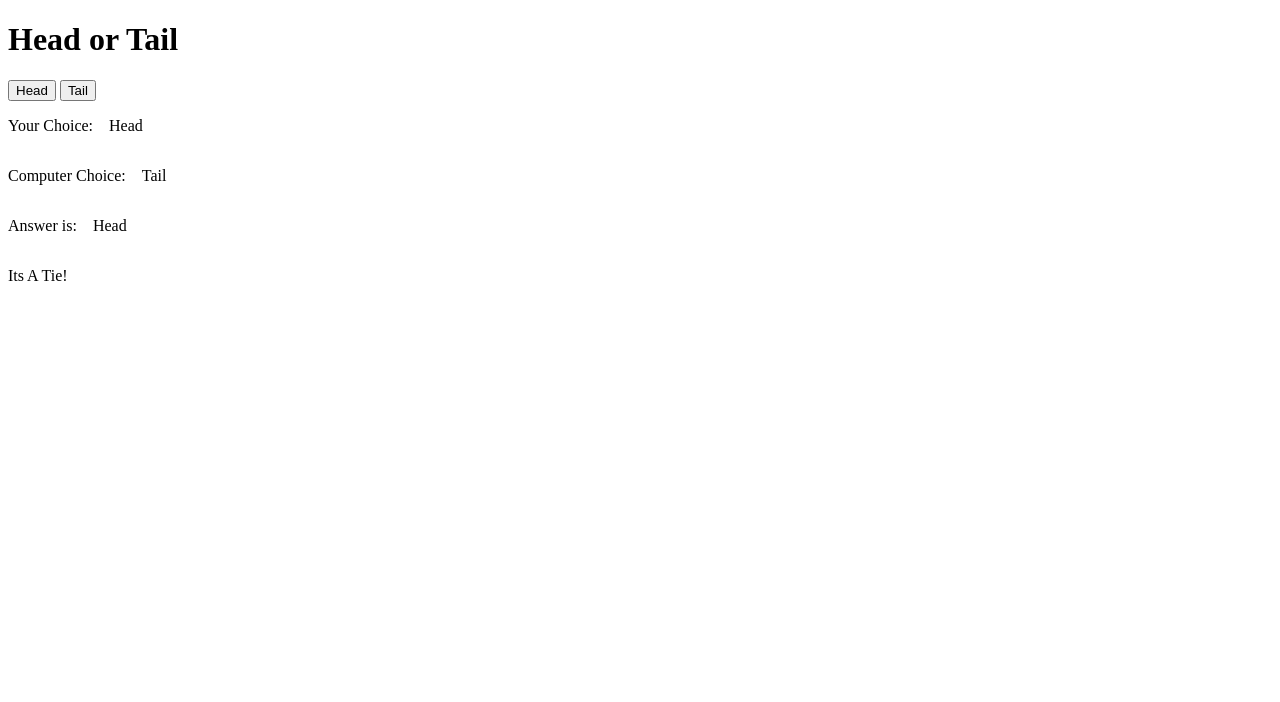
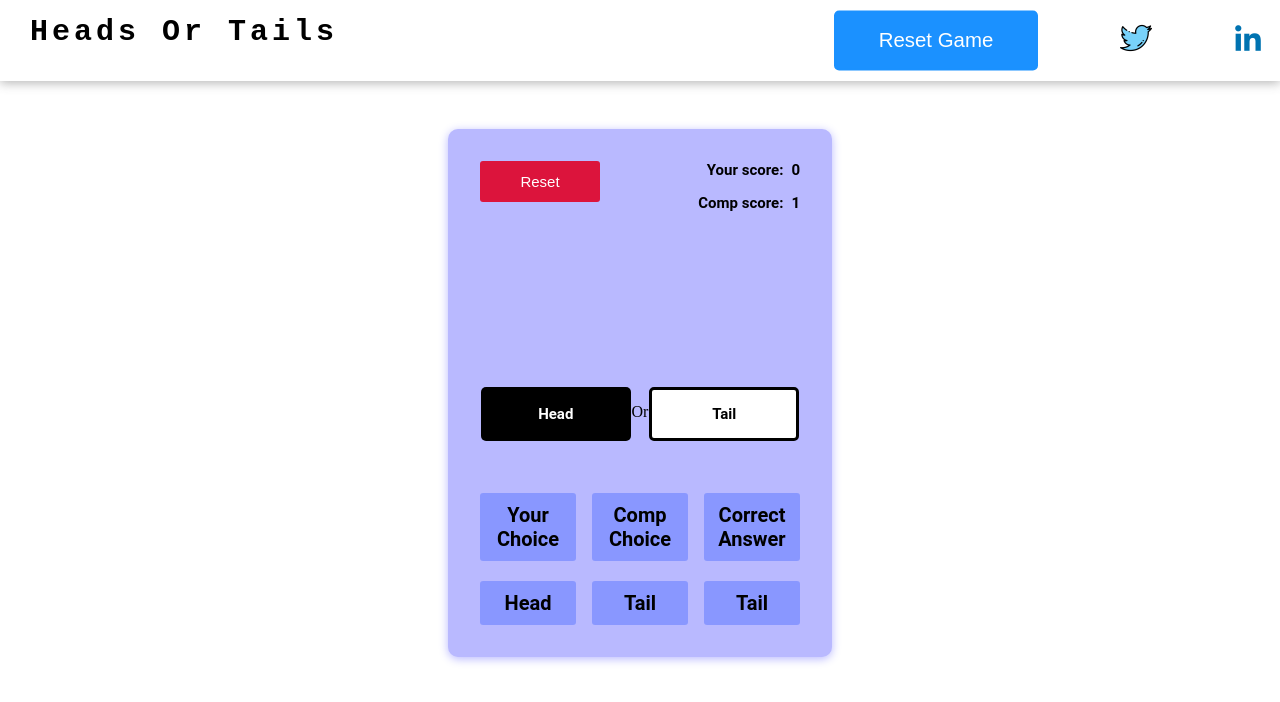
Before and after one commit to P-Nth/CoinToss, a plain HTML site: page index.html in a window 1280 px wide. Both pictures are taken after a click on the button "Head". Drawn offline with Linux system fonts and the light colour scheme.

Commit message:
Added User Interface

```diff
--- a/assets/main.js
+++ b/assets/main.js
@@ -1,104 +1,109 @@
-document.getElementById("head").addEventListener("click", (e) => {
-  document.getElementById("userChoice").innerHTML =
-    document.getElementById("head").innerHTML;
+let userCount = 0;
+let compCount = 0;
+let gameCount = 0;
+let headBtn = document.querySelector("#head_button");
+let orStatement = document.querySelector("#or");
+let tailBtn = document.querySelector("#tail_button");
+let resetBtn = document.querySelector("#reset_button");
+let userAnswer = document.querySelector("#user_answer");
+let compAnswer = document.querySelector("#comp_answer");
+let correctAnswer = document.querySelector("#correct_answer");
+let userScore = document.querySelector("#user_count");
+let compScore = document.querySelector("#comp_count");
+let winner = document.querySelector("#winner_display");
+const wrapper = document.querySelector(".game_wrapper");
+const alligner = document.querySelector(".row-2");
+const uview = document.querySelector("#user_game_view");
+const cview = document.querySelector("#comp_game_view");
+const aview = document.querySelector("#answer_game_view");
+
+headBtn.addEventListener("click", () => {
+  userAnswer.innerHTML = `Head`;
+  getCompChoice();
+  getCorrectAnswer();
+  evaluateScore();
 });
-document.getElementById("tail").addEventListener("click", (e) => {
-  document.getElementById("userChoice").innerHTML =
-    document.getElementById("tail").innerHTML;
+tailBtn.addEventListener("click", () => {
+  userAnswer.innerHTML = `Tail`;
+  getCompChoice();
+  getCorrectAnswer();
+  evaluateScore();
 });
-let useranswer = document.getElementById("userChoice").innerHTML;
-function compChoice(min, max) {
-  return Math.floor(Math.random() * (max - min)) + min;
+resetBtn.addEventListener("click", () => {
+  resetgame();
+});
+
+function getCompChoice() {
+  let compChoice = Math.floor(Math.random() * 2);
+  if (compChoice === 1) {
+    compAnswer.innerHTML = `Head`;
+  } else {
+    compAnswer.innerHTML = `Tail`;
+  }
 }
 
-function theAnswer(head, tail) {
-  return Math.floor(Math.random() * (tail - head)) + head;
+function getCorrectAnswer() {
+  let correctChoice = Math.floor(Math.random() * 2);
+  if (correctChoice === 1) {
+    correctAnswer.innerHTML = `Head`;
+  } else {
+    correctAnswer.innerHTML = `Tail`;
+  }
 }
 
-function findWinner() {
-  let userCount = 0;
-  let compCount = 0;
-  if (useranswer === correctAnswer) {
+console.log(userAnswer, compAnswer, correctAnswer);
+function evaluateScore() {
+  if (userAnswer.innerHTML === correctAnswer.innerHTML) {
     userCount++;
-  }
-  if (compAnswer === correctAnswer) {
-    compCount++;
-  }
-  if (useranswer === compAnswer) {
-    if (useranswer !== correctAnswer) {
-      userCount = 0;
-      compCount = 0;
+    if (userAnswer.innerHTML === compAnswer.innerHTML) {
+      compCount++;
+    } else {
+      compCount += 0;
+    }
+  } else {
+    userCount += 0;
+    if (userAnswer.innerHTML === compAnswer.innerHTML) {
+      compCount += 0;
+    } else {
+      compCount++;
     }
   }
-  if (userCount > compCount) {
-    document.getElementById("winner").innerHTML = "You Win!";
-  }
-  if (userCount < compCount) {
-    document.getElementById("winner").innerHTML = "You Loose!";
-  }
-  if (userCount === compCount) {
-    document.getElementById("winner").innerHTML = "Its A Tie!";
-  }
-  return userCount, compCount;
+  gameCount++;
+  evaluateWinner(userCount, compCount, gameCount);
 }
 
-// function calcCount(useranswer, compAnswer, correctAnswer) {
-//   let userCount = 0;
-//   let compCount = 0;
-//   if (useranswer === correctAnswer) {
-//     userCount++;
-//   }
-//   if (compAnswer === correctAnswer) {
-//     compCount++;
-//   }
-//   if (useranswer === compAnswer) {
-//     if (useranswer !== correctAnswer) {
-//       userCount = 0;
-//       compCount = 0;
-//     }
-//   }
-//   //   console.log(userCount, compCount);
-//   return userCount, compCount;
-// }
-
-function guess() {
-  // user choice
-  useranswer = document.getElementById("userChoice").innerHTML;
-  // Computer Choice
-  compChoice();
-  let cChoice = compChoice(1, 3);
-  switch (cChoice) {
-    case 1:
-      compAnswer = "Head";
-      break;
-    case 2:
-      compAnswer = "Tail";
-      break;
+function evaluateWinner(userCount, compCount, gameCount) {
+  userScore.innerHTML = `${userCount}`;
+  compScore.innerHTML = `${compCount}`;
+  if (gameCount === 5) {
+    if (userCount > compCount) {
+      winner.innerHTML = `<p class="youwin">You won against the computer!</p>`;
+    } else if (userCount === compCount) {
+      winner.innerHTML = `<p class="youtie">Its a tie!</p>`;
+    } else {
+      winner.innerHTML = `<p class="youloose">You lost to the computer</p>`;
+    }
+    headBtn.style.display = "none";
+    orStatement.style.display = "none";
+    tailBtn.style.display = "none";
+    wrapper.style.height = "20em";
+    alligner.style.margin = " 0";
   }
-  document.getElementById("compChoice").innerHTML = compAnswer;
-  // Correct Answer
-  theAnswer();
-  let ans = theAnswer(5, 7);
-  switch (ans) {
-    case 5:
-      correctAnswer = "Head";
-      break;
-    case 6:
-      correctAnswer = "Tail";
-      break;
-  }
-  document.getElementById("answer").innerHTML = correctAnswer;
-
-  console.log(useranswer, compAnswer, correctAnswer);
-  return useranswer, compAnswer, correctAnswer;
 }
 
-function coinToss() {
-  // guess
-  guess();
-  //   //   calcCount
-  //   calcCount();
-  //   calculate winner
-  findWinner();
+function resetgame() {
+  userCount = 0;
+  compCount = 0;
+  gameCount = 0;
+  headBtn.style.display = "block";
+  orStatement.style.display = "block";
+  tailBtn.style.display = "block";
+  userAnswer.innerHTML = "";
+  compAnswer.innerHTML = "";
+  correctAnswer.innerHTML = "";
+  userScore.innerHTML = "0";
+  compScore.innerHTML = "0";
+  winner.innerHTML = "";
+  wrapper.style.height = "";
+  alligner.style.margin = "10em 0 0 0";
 }
-// alert("Hello World!");
--- a/assets/style.css
+++ b/assets/style.css
@@ -0,0 +1,254 @@
+*::before,
+*::after,
+body {
+  margin: 0;
+  padding: 0;
+  box-sizing: border-box;
+}
+.largescreen {
+  display: none;
+  visibility: hidden;
+  opacity: 0;
+}
+header {
+  padding: 0.4em 0;
+  display: grid;
+  grid-template-columns: repeat(3, 1fr);
+  grid-gap: 1.5em;
+  box-shadow: 0 2px 10px rgba(172, 172, 172, 0.885);
+}
+header .logo p {
+  font-size: 20px;
+  font-weight: bold;
+  font-family: "Courier New", Courier, monospace;
+  letter-spacing: 4px;
+  padding: 0.3em 1em;
+  margin: 0;
+  cursor: pointer;
+}
+header .nav {
+  display: flex;
+  align-items: center;
+}
+header .nav button {
+  outline: none;
+  border: 2px solid rgb(27, 145, 255);
+  background-color: rgb(27, 145, 255);
+  color: transparent;
+  padding: 0.8em;
+  margin-right: 1em;
+  font-size: 20px;
+  width: 8em;
+  color: rgb(255, 255, 255);
+  border-radius: 5px;
+  transform: scale(1.02);
+  transition: 0.25s ease-in-out;
+}
+header .nav button:hover {
+  transform: scale(1);
+}
+header .nav .links {
+  position: absolute;
+  right: 0;
+  top: 6em;
+  display: flex;
+  grid-gap: 2em;
+}
+header .nav img {
+  width: 1.6em;
+  border-radius: 2px;
+  padding: 1em;
+  transition: 0.25s ease-in-out;
+}
+header .nav img:hover {
+  background-color: rgba(218, 218, 218, 0.578);
+}
+.game_wrapper {
+  width: 85%;
+  margin: 4em auto;
+  padding: 2em 1em;
+  border-radius: 10px;
+  background-color: rgb(185, 185, 255);
+  box-shadow: 0 2px 10px rgb(185, 185, 255);
+}
+.game_wrapper .youwin,
+.game_wrapper .youtie,
+.game_wrapper .youloose {
+  padding: 1em 2em;
+  background-color: aliceblue;
+  border-radius: 0 10px 10px 0;
+  box-shadow: 0 2px 10px rgba(151, 151, 151, 0.795);
+  transform: scale(1.03);
+  transition: all 0.2s ease-in-out;
+}
+.game_wrapper .youwin::before,
+.game_wrapper .youloose::before,
+.game_wrapper .youtie::before {
+  content: "";
+  display: block;
+  position: absolute;
+  background-color: rgb(1, 255, 48);
+  width: 0.8em;
+  height: 3.15em;
+  margin: -1em -2em;
+}
+.game_wrapper .youloose::before {
+  background-color: rgb(255, 68, 0);
+}
+.game_wrapper .youtie::before {
+  background-color: rgb(0, 52, 125);
+}
+.game_wrapper .row-1 {
+  display: flex;
+  justify-content: space-between;
+}
+.game_wrapper .row-1 button {
+  outline: none;
+  border: none;
+  width: 8em;
+  align-self: flex-start;
+  padding: 0.8em;
+  border-radius: 0.2em;
+  background-color: crimson;
+  color: white;
+  font-size: 15px;
+}
+.game_wrapper .row-1 .scores #scores {
+  display: flex;
+  grid-gap: 0.5em;
+  justify-content: end;
+}
+.game_wrapper .row-1 .scores p {
+  font-size: 15px;
+  color: rgb(0, 0, 0);
+  font-weight: bold;
+  align-items: stretch;
+  margin: 0 0 1em 0;
+  font-family: "Roboto", sans-serif;
+}
+.game_wrapper .row-2 {
+  display: flex;
+  justify-content: space-evenly;
+  margin-top: 10em;
+}
+.game_wrapper .row-2 button {
+  border: 3px solid transparent;
+  padding: 1em;
+  width: 8em;
+  font-size: 15px;
+  font-family: "Roboto", sans-serif;
+  color: white;
+  background-color: black;
+  outline: none;
+  border-radius: 5px;
+  font-weight: bold;
+  transition: all 0.25s ease-in-out;
+}
+.game_wrapper .row-2 #tail_button {
+  border: 3px solid black;
+  background-color: white;
+  color: black;
+}
+.game_wrapper .row-2 button:hover {
+  transform: scale(1.02);
+}
+.game_wrapper .row-3 {
+  display: grid;
+  grid-template-columns: repeat(3, 1fr);
+  justify-content: center;
+  padding: 2em 0 0 0;
+  grid-gap: 1em;
+}
+.game_wrapper .row-3 p {
+  display: block;
+  color: rgb(0, 0, 0);
+  font-size: 20px;
+  font-family: "Roboto", sans-serif;
+  font-weight: bold;
+  text-align: center;
+  background-color: rgb(95 122 255 / 53%);
+  padding: 0.5em;
+  border-radius: 3px;
+}
+.game_wrapper .row-4 {
+  display: grid;
+  grid-template-columns: repeat(3, 1fr);
+  justify-content: center;
+  grid-gap: 1em;
+}
+.game_wrapper .row-4 p {
+  display: block;
+  color: rgb(0, 0, 0);
+  font-size: 20px;
+  font-family: "Roboto", sans-serif;
+  font-weight: bold;
+  text-align: center;
+  background-color: rgb(95 122 255 / 53%);
+  padding: 0.5em;
+  margin: 0;
+  border-radius: 3px;
+}
+@media all and (min-width: 450px) {
+  .game_wrapper {
+    width: 70%;
+    margin: 5em auto;
+    padding: 2em;
+  }
+}
+@media all and (min-width: 550px) {
+  .game_wrapper {
+    width: 60%;
+    margin: 5em auto;
+    padding: 2em;
+  }
+}
+@media all and (min-width: 600px) {
+  header .nav .links {
+    top: 5em;
+  }
+  .game_wrapper .row-2 button {
+    width: 10em;
+  }
+}
+@media all and (min-width: 800px) {
+  .smallscreen {
+    display: none;
+    visibility: hidden;
+    opacity: 0;
+  }
+  .largescreen {
+    display: grid;
+    visibility: visible;
+    opacity: 1;
+  }
+  .game_wrapper {
+    width: 50%;
+    margin: 3em auto;
+    padding: 2em;
+  }
+  .game_wrapper .row-2 button {
+    width: 10em;
+    padding: 1em 2em;
+  }
+  header .logo p {
+    font-size: 30px;
+  }
+  header .nav {
+    display: flex;
+    grid-gap: 3em;
+    align-items: center;
+  }
+  header .nav button {
+    width: 10em;
+  }
+  header .nav img {
+    width: 2em;
+  }
+}
+@media all and (min-width: 1200px) {
+  .game_wrapper {
+    width: 25%;
+    margin: 3em auto;
+    padding: 2em;
+  }
+}
--- a/index.html
+++ b/index.html
@@ -8,23 +8,74 @@
     <title>Cointoss</title>
   </head>
   <body>
-    <div>
-      <h1>Head or Tail</h1>
-      <button id="head" onclick="coinToss()">Head</button>
-      <button id="tail" onclick="coinToss()">Tail</button>
-      <div style="display: flex; grid-gap: 1em">
-        <p>Your Choice:</p>
-        <p id="userChoice"></p>
+    <header class="largescreen">
+      <div class="logo">
+        <p>Heads Or Tails</p>
       </div>
-      <div style="display: flex; grid-gap: 1em">
-        <p>Computer Choice:</p>
-        <p id="compChoice"></p>
+      <div class="empty"></div>
+      <div class="nav">
+        <button id="toggler" onclick="resetgame()">Reset Game</button>
+        <a href="https://bit.ly/3GUBlH8"
+          ><img src="./assets/images/twitter.png" alt="twitter icon"
+        /></a>
+        <a href="https://bit.ly/3NWp9bb"
+          ><img src="./assets/images/linkedin.png" alt="linkedin icon"
+        /></a>
       </div>
-      <div style="display: flex; grid-gap: 1em">
-        <p>Answer is:</p>
-        <p id="answer"></p>
+    </header>
+    <header class="smallscreen">
+      <div class="logo">
+        <p>Heads Or Tails</p>
       </div>
-      <p id="winner"></p>
+      <div class="empty"></div>
+      <div class="nav">
+        <button id="toggler" onclick="resetgame()">Reset Game</button>
+        <div class="links">
+          <a href="https://bit.ly/3GUBlH8"
+            ><img src="./assets/images/twitter.png" alt="twitter icon"
+          /></a>
+          <a href="https://bit.ly/3NWp9bb"
+            ><img src="./assets/images/linkedin.png" alt="linkedin icon"
+          /></a>
+        </div>
+      </div>
+    </header>
+    <div class="game_wrapper">
+      <div id="winner_display"></div>
+      <div class="row-1">
+        <button id="reset_button">Reset</button>
+        <div class="scores">
+          <div id="scores">
+            <p>Your score:</p>
+            <p id="user_count">0</p>
+          </div>
+          <div id="scores">
+            <p>Comp score:</p>
+            <p id="comp_count">0</p>
+          </div>
+        </div>
+      </div>
+      <div class="row-2">
+        <button id="head_button">Head</button>
+        <p id="or">Or</p>
+        <button id="tail_button">Tail</button>
+      </div>
+      <div class="row-3">
+        <div id="user_game_view">
+          <p>Your Choice</p>
+        </div>
+        <div id="comp_game_view">
+          <p>Comp Choice</p>
+        </div>
+        <div id="answer_game_view">
+          <p>Correct Answer</p>
+        </div>
+      </div>
+      <div class="row-4">
+        <p id="user_answer"></p>
+        <p id="comp_answer"></p>
+        <p id="correct_answer"></p>
+      </div>
     </div>
     <script src="assets/main.js"></script>
   </body>
```
Also changed, not shown: assets/images/linkedin.png (added), assets/images/twitter.png (added).
